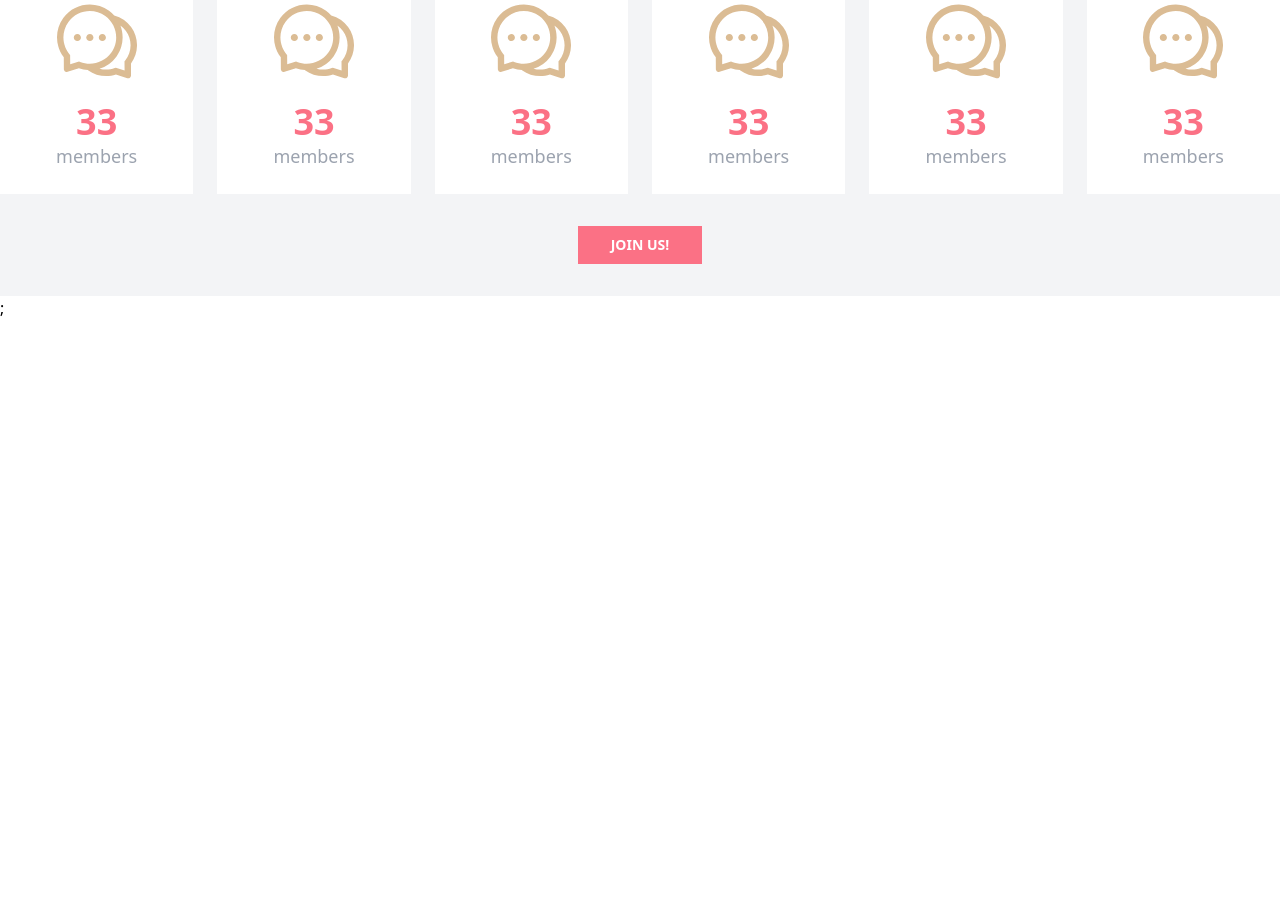
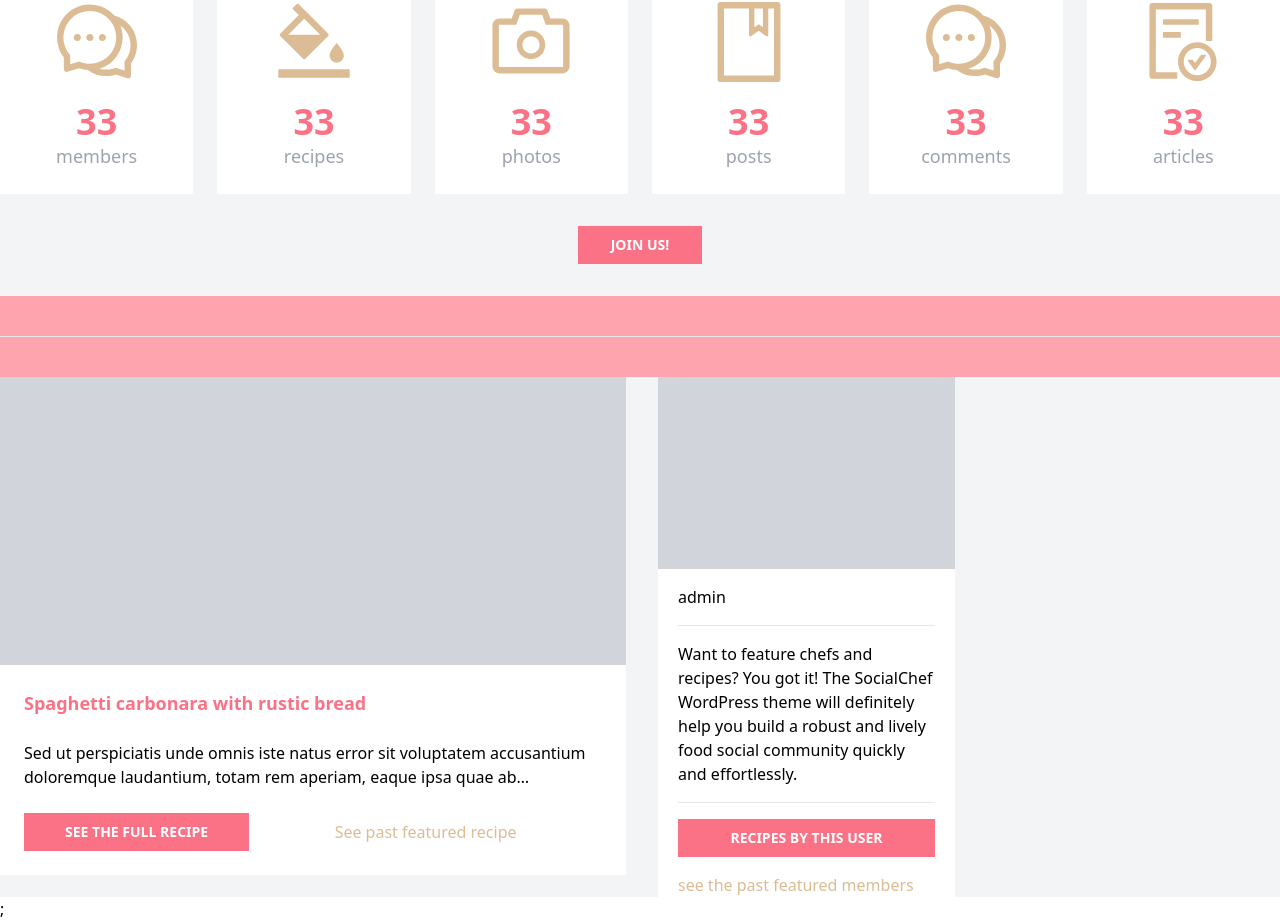
Before and after one commit to nduytung/fullstack-repicatory, a Next.js app: page / in a window 1280 px wide. Shown: the part 717-1638 px from the top of the page. Before the commit the page ends 1037 px from the top, so only its background shows below. Built offline with nearby package versions, Linux system fonts and the light colour scheme.

Commit message:
adding recipe zone ui

```diff
--- /dev/null
+++ b/src/components/elements/SectionBandage.tsx
@@ -0,0 +1,20 @@
+import React from "react";
+
+type SectionBandageType = {
+  children: JSX.Element | JSX.Element[] | string;
+  classname?: string;
+};
+
+const SectionBandage = ({ children, classname }: SectionBandageType) => {
+  return (
+    <div
+      className={`${classname} border-y-30 border-x-10 border-transparent w-96 h-10 mx-auto border-y-rose-400 text-white uppercase`}
+    >
+      <div className="bg-rose-400 px-5 -my-5 py-2 text-center font-bold text-lg">
+        {children}
+      </div>
+    </div>
+  );
+};
+
+export default SectionBandage;
--- /dev/null
+++ b/src/components/home/FeaturedMember.tsx
@@ -0,0 +1,28 @@
+import React from "react";
+import PrimaryButton from "../elements/PrimaryButton";
+
+const FeaturedMember = () => {
+  return (
+    <div className="bg-white">
+      <div className="bg-gray-300 h-48"></div>
+      <div className="px-5">
+        <p className="my-4">admin</p>
+        <hr />
+        <p className="font-thin my-4">
+          Want to feature chefs and recipes? You got it! The SocialChef
+          WordPress theme will definitely help you build a robust and lively
+          food social community quickly and effortlessly.
+        </p>
+        <hr />
+        <PrimaryButton classname="w-full my-4" callback={() => {}}>
+          recipes by this user
+        </PrimaryButton>
+        <a href="#" style={{ color: "#dbbc94" }}>
+          see the past featured members
+        </a>
+      </div>
+    </div>
+  );
+};
+
+export default FeaturedMember;
--- /dev/null
+++ b/src/components/home/FeaturesRecipe.tsx
@@ -0,0 +1,34 @@
+import React from "react";
+import PrimaryButton from "../elements/PrimaryButton";
+
+const FeaturesRecipe = () => {
+  return (
+    <div className="bg-white">
+      <div className="w-full bg-gray-300 h-72"></div>
+      <article className="p-6">
+        <h3 className="text-rose-400 font-semibold text-lg">
+          Spaghetti carbonara with rustic bread
+        </h3>
+        <p className="text-ellipsis font-thin my-6 text-md">
+          Sed ut perspiciatis unde omnis iste natus error sit voluptatem
+          accusantium doloremque laudantium, totam rem aperiam, eaque ipsa quae
+          ab…
+        </p>
+        <div className="flex justify-between items-center">
+          <PrimaryButton classname="px-10 mx-0" callback={() => {}}>
+            see the full recipe
+          </PrimaryButton>
+          <a
+            href="#"
+            className="text-center flex-1"
+            style={{ color: "#dbbc94" }}
+          >
+            See past featured recipe
+          </a>
+        </div>
+      </article>
+    </div>
+  );
+};
+
+export default FeaturesRecipe;
--- a/src/pages/index.tsx
+++ b/src/pages/index.tsx
@@ -6,9 +6,18 @@ import PrimaryButton from "../components/elements/PrimaryButton";
 import WhiteButton from "../components/elements/WhiteButton";
 import Input from "../components/home/Input";
 import SelectInput from "../components/home/SelectInput";
-import { RightOutlined, CommentOutlined } from "@ant-design/icons";
+import {
+  RightOutlined,
+  CommentOutlined,
+  BgColorsOutlined,
+  CameraOutlined,
+  BookOutlined,
+  FileDoneOutlined,
+} from "@ant-design/icons";
 import TitleBandage from "../components/elements/TitleBandage";
 import StatisCard from "../components/home/StatisCard";
+import FeaturesRecipe from "../components/home/FeaturesRecipe";
+import FeaturedMember from "../components/home/FeaturedMember";
 
 const Home = () => {
   //section 1
@@ -86,20 +95,20 @@ const Home = () => {
             <StatisCard name="members" number={33}>
               <CommentOutlined style={{ fontSize: 80, color: "#dbbc94" }} />
             </StatisCard>
-            <StatisCard name="members" number={33}>
+            <StatisCard name="recipes" number={33}>
+              <BgColorsOutlined style={{ fontSize: 80, color: "#dbbc94" }} />
+            </StatisCard>
+            <StatisCard name="photos" number={33}>
+              <CameraOutlined style={{ fontSize: 80, color: "#dbbc94" }} />
+            </StatisCard>
+            <StatisCard name="posts" number={33}>
+              <BookOutlined style={{ fontSize: 80, color: "#dbbc94" }} />
+            </StatisCard>
+            <StatisCard name="comments" number={33}>
               <CommentOutlined style={{ fontSize: 80, color: "#dbbc94" }} />
             </StatisCard>
-            <StatisCard name="members" number={33}>
-              <CommentOutlined style={{ fontSize: 80, color: "#dbbc94" }} />
-            </StatisCard>
-            <StatisCard name="members" number={33}>
-              <CommentOutlined style={{ fontSize: 80, color: "#dbbc94" }} />
-            </StatisCard>
-            <StatisCard name="members" number={33}>
-              <CommentOutlined style={{ fontSize: 80, color: "#dbbc94" }} />
-            </StatisCard>
-            <StatisCard name="members" number={33}>
-              <CommentOutlined style={{ fontSize: 80, color: "#dbbc94" }} />
+            <StatisCard name="articles" number={33}>
+              <FileDoneOutlined style={{ fontSize: 80, color: "#dbbc94" }} />
             </StatisCard>
           </div>
           <PrimaryButton callback={handleJoinUs} classname="px-8 mx-auto">
@@ -107,6 +116,24 @@ const Home = () => {
           </PrimaryButton>
         </div>
       </section>
+
+      <hr className="my-10" />
+      {/* section 3 */}
+      <section className="bg-gray-100 ">
+        <div className="container mx-auto grid grid-cols-12 gap-5">
+          <article className="col-span-9">
+            <div className="grid grid-cols-3 gap-8">
+              <div className="col-span-2">
+                <FeaturesRecipe />
+              </div>
+              <div className="col-span-1">
+                <FeaturedMember />
+              </div>
+            </div>
+          </article>
+          <aside className="col-span-3"></aside>
+        </div>
+      </section>
     </div>
   );
 };
```
Also changed, not shown: src/components/home/Recipe.tsx (added).
